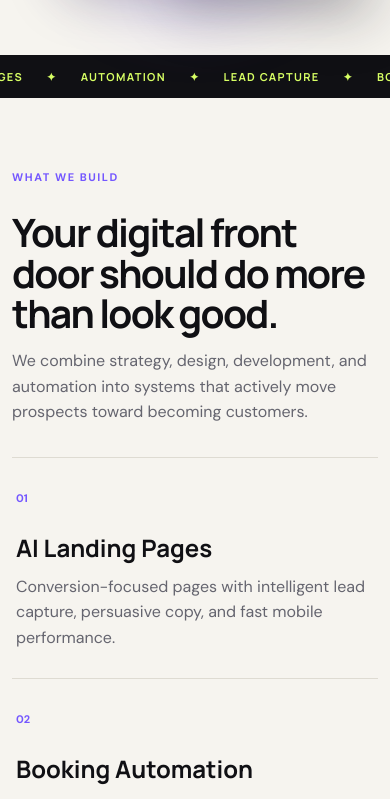
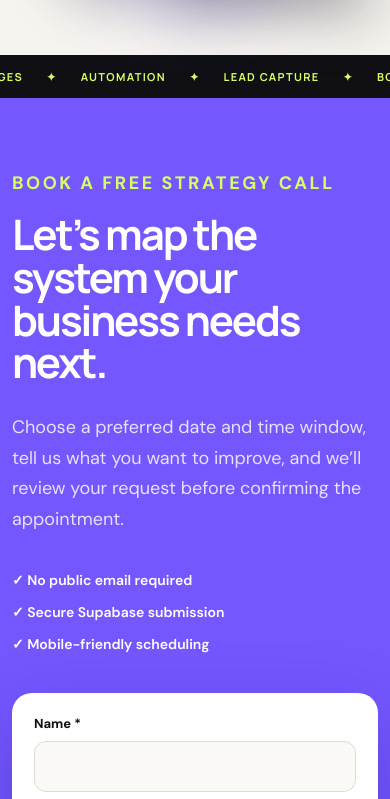
Before and after one commit to cocodev86/Coco1, a Next.js app: page / in a window 390 px wide. Shown: the part 995-1794 px from the top of the page. Built offline with nearby package versions, Linux system fonts and the light colour scheme.

Commit message:
Move booking section earlier on mobile

```diff
--- a/app/page.tsx
+++ b/app/page.tsx
@@ -2,6 +2,7 @@ import BookingForm from "./BookingForm";
 import MobileBookingBar from "./MobileBookingBar";
 import MobileMenu from "./MobileMenu";
 import HeroSupportingCopy from "./HeroSupportingCopy";
+import orderStyles from "./BookingOrder.module.css";
 
 const services = [
   ["AI Landing Pages", "Conversion-focused pages with intelligent lead capture, persuasive copy, and fast mobile performance."],
@@ -24,15 +25,15 @@ const plans = [
 
 export default function Home() {
   return (
-    <main>
-      <nav className="nav shell" aria-label="Primary navigation">
+    <main className={orderStyles.page}>
+      <nav className={`nav shell ${orderStyles.navigation}`} aria-label="Primary navigation">
         <a className="brand" href="#top" aria-label="Metaphor Consulting home"><span>M</span>Metaphor</a>
         <div className="navlinks"><a href="#services">Services</a><a href="#process">Process</a><a href="#pricing">Pricing</a><a href="#booking">Booking</a></div>
         <a className="button button-small" href="#booking">Book a strategy call</a>
         <MobileMenu />
       </nav>
 
-      <section className="hero shell" id="top">
+      <section className={`hero shell ${orderStyles.hero}`} id="top">
         <div className="hero-copy">
           <p className="eyebrow">AI automation consulting · Atlanta</p>
           <h1>Turn repetitive work into <em>intelligent systems.</em></h1>
@@ -47,22 +48,22 @@ export default function Home() {
         </div>
       </section>
 
-      <section className="marquee"><p>LANDING PAGES <span>✦</span> AUTOMATION <span>✦</span> LEAD CAPTURE <span>✦</span> BOOKING SYSTEMS <span>✦</span> AI WORKFLOWS</p></section>
+      <section className={`marquee ${orderStyles.marquee}`}><p>LANDING PAGES <span>✦</span> AUTOMATION <span>✦</span> LEAD CAPTURE <span>✦</span> BOOKING SYSTEMS <span>✦</span> AI WORKFLOWS</p></section>
 
-      <section className="section shell" id="services">
+      <section className={`section shell ${orderStyles.services}`} id="services">
         <div className="section-heading"><p className="eyebrow">What we build</p><h2>Your digital front door should do more than look good.</h2><p>We combine strategy, design, development, and automation into systems that actively move prospects toward becoming customers.</p></div>
         <div className="service-grid">{services.map(([title, text], i) => <article className="service-card" key={title}><span>0{i + 1}</span><h3>{title}</h3><p>{text}</p></article>)}</div>
       </section>
 
-      <section className="section dark-section" id="process"><div className="shell"><div className="section-heading"><p className="eyebrow">Our process</p><h2>From scattered tools to one clear system.</h2></div><div className="process-grid">{process.map(([num, title, text]) => <article key={num}><b>{num}</b><h3>{title}</h3><p>{text}</p></article>)}</div></div></section>
+      <section className={`section dark-section ${orderStyles.process}`} id="process"><div className="shell"><div className="section-heading"><p className="eyebrow">Our process</p><h2>From scattered tools to one clear system.</h2></div><div className="process-grid">{process.map(([num, title, text]) => <article key={num}><b>{num}</b><h3>{title}</h3><p>{text}</p></article>)}</div></div></section>
 
-      <section className="section shell founder"><div><p className="eyebrow">Founder-led consulting</p><h2>Strategy meets hands-on execution.</h2></div><div><p>Metaphor Consulting is led by Coco, an AI orchestrator, systems architect, consultant, and lead developer. Every engagement is shaped around practical business outcomes—not technology for technology’s sake.</p><p>Our mission is to make powerful automation accessible to growing businesses. Our vision is a future where small teams operate with the speed, consistency, and intelligence of much larger organizations.</p></div></section>
+      <section className={`section shell founder ${orderStyles.founder}`}><div><p className="eyebrow">Founder-led consulting</p><h2>Strategy meets hands-on execution.</h2></div><div><p>Metaphor Consulting is led by Coco, an AI orchestrator, systems architect, consultant, and lead developer. Every engagement is shaped around practical business outcomes—not technology for technology’s sake.</p><p>Our mission is to make powerful automation accessible to growing businesses. Our vision is a future where small teams operate with the speed, consistency, and intelligence of much larger organizations.</p></div></section>
 
-      <section className="section shell" id="pricing"><div className="section-heading"><p className="eyebrow">Investment</p><h2>Start with the system your business needs now.</h2></div><div className="pricing-grid">{plans.map(([name, price, desc, features], i) => <article className={`price-card ${i === 1 ? "featured" : ""}`} key={name as string}>{i === 1 && <span className="popular">Most popular</span>}<h3>{name as string}</h3><strong>{price as string}</strong><p>{desc as string}</p><ul>{(features as string[]).map(item => <li key={item}>✓ {item}</li>)}</ul><a href="#booking" className={i === 1 ? "button" : "button outline"}>Get started</a></article>)}</div><p className="turnaround">Typical turnaround: 7–14 business days for focused builds; custom systems are scoped individually.</p></section>
+      <section className={`section shell ${orderStyles.pricing}`} id="pricing"><div className="section-heading"><p className="eyebrow">Investment</p><h2>Start with the system your business needs now.</h2></div><div className="pricing-grid">{plans.map(([name, price, desc, features], i) => <article className={`price-card ${i === 1 ? "featured" : ""}`} key={name as string}>{i === 1 && <span className="popular">Most popular</span>}<h3>{name as string}</h3><strong>{price as string}</strong><p>{desc as string}</p><ul>{(features as string[]).map(item => <li key={item}>✓ {item}</li>)}</ul><a href="#booking" className={i === 1 ? "button" : "button outline"}>Get started</a></article>)}</div><p className="turnaround">Typical turnaround: 7–14 business days for focused builds; custom systems are scoped individually.</p></section>
 
-      <section className="booking-section" id="booking"><div className="shell booking-layout"><div className="booking-copy"><p className="eyebrow">Book a free strategy call</p><h2>Let’s map the system your business needs next.</h2><p>Choose a preferred date and time window, tell us what you want to improve, and we’ll review your request before confirming the appointment.</p><div className="booking-points"><span>✓ No public email required</span><span>✓ Secure Supabase submission</span><span>✓ Mobile-friendly scheduling</span></div></div><BookingForm /></div></section>
+      <section className={`booking-section ${orderStyles.booking}`} id="booking"><div className="shell booking-layout"><div className="booking-copy"><p className="eyebrow">Book a free strategy call</p><h2>Let’s map the system your business needs next.</h2><p>Choose a preferred date and time window, tell us what you want to improve, and we’ll review your request before confirming the appointment.</p><div className="booking-points"><span>✓ No public email required</span><span>✓ Secure Supabase submission</span><span>✓ Mobile-friendly scheduling</span></div></div><BookingForm /></div></section>
 
-      <footer className="shell"><a className="brand" href="#top"><span>M</span>Metaphor</a><p>AI automation and digital systems for growing businesses.</p><small>© 2026 Metaphor Consulting. All rights reserved.</small></footer>
+      <footer className={`shell ${orderStyles.footer}`}><a className="brand" href="#top"><span>M</span>Metaphor</a><p>AI automation and digital systems for growing businesses.</p><small>© 2026 Metaphor Consulting. All rights reserved.</small></footer>
       <MobileBookingBar />
     </main>
   );
```
